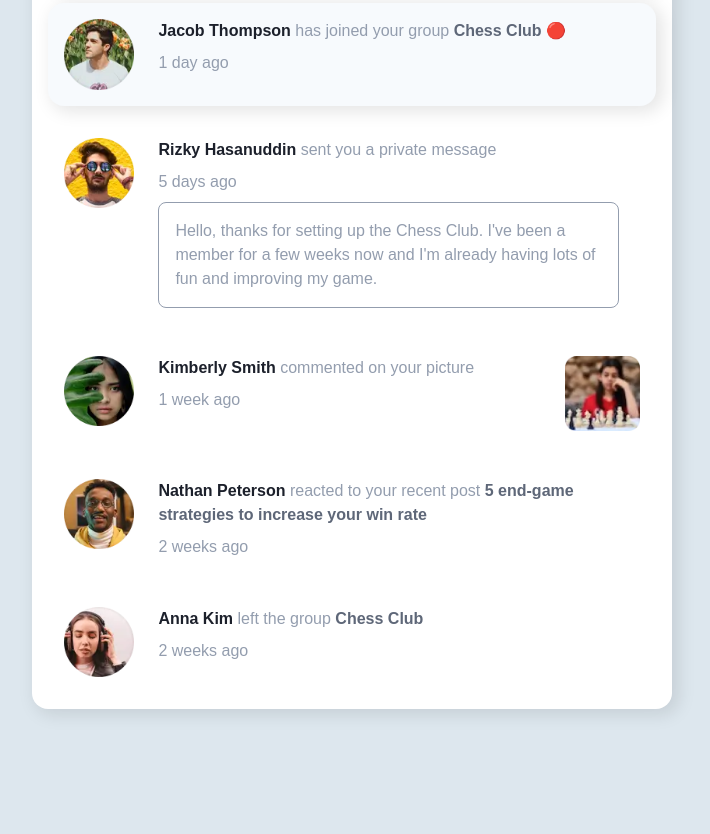
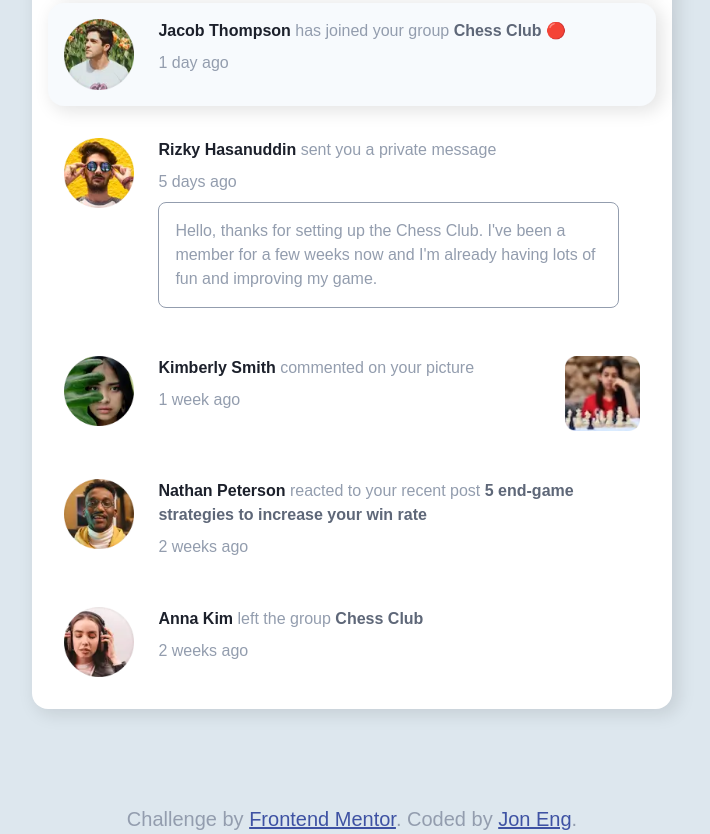
Before and after one commit to jonathon-eng/FrontEndMentorChallenge8, a plain HTML site: page index.html in a window 1280 px wide. Shown: the part 432-1266 px from the top of the page, without its empty margins (288-998 px from the left). Before the commit the page ends 1221 px from the top, so only its background shows below. Drawn offline with Linux system fonts and the light colour scheme.

Commit message:
Add files via upload

```diff
--- a/index.html
+++ b/index.html
@@ -124,7 +124,7 @@
 
   <div class="attribution">
     Challenge by <a href="https://www.frontendmentor.io?ref=challenge" target="_blank">Frontend Mentor</a>.
-    Coded by <a href="#">Your Name Here</a>.
+    Coded by <a href="#">Jon Eng</a>.
   </div>
 
   <script defer src="script.js"></script>
--- a/styles.css
+++ b/styles.css
@@ -302,9 +302,10 @@ picture{
 
 
 
-.attribution { font-size: 11px; text-align: center;
-position: absolute;
-display: none;}
+.attribution { font-size: 20px; top: 50%;
+position: relative;
+text-align: center;
+}
 .attribution a { color: hsl(228, 45%, 44%); }
 
 @media only screen and (min-width: 600px) {
```
